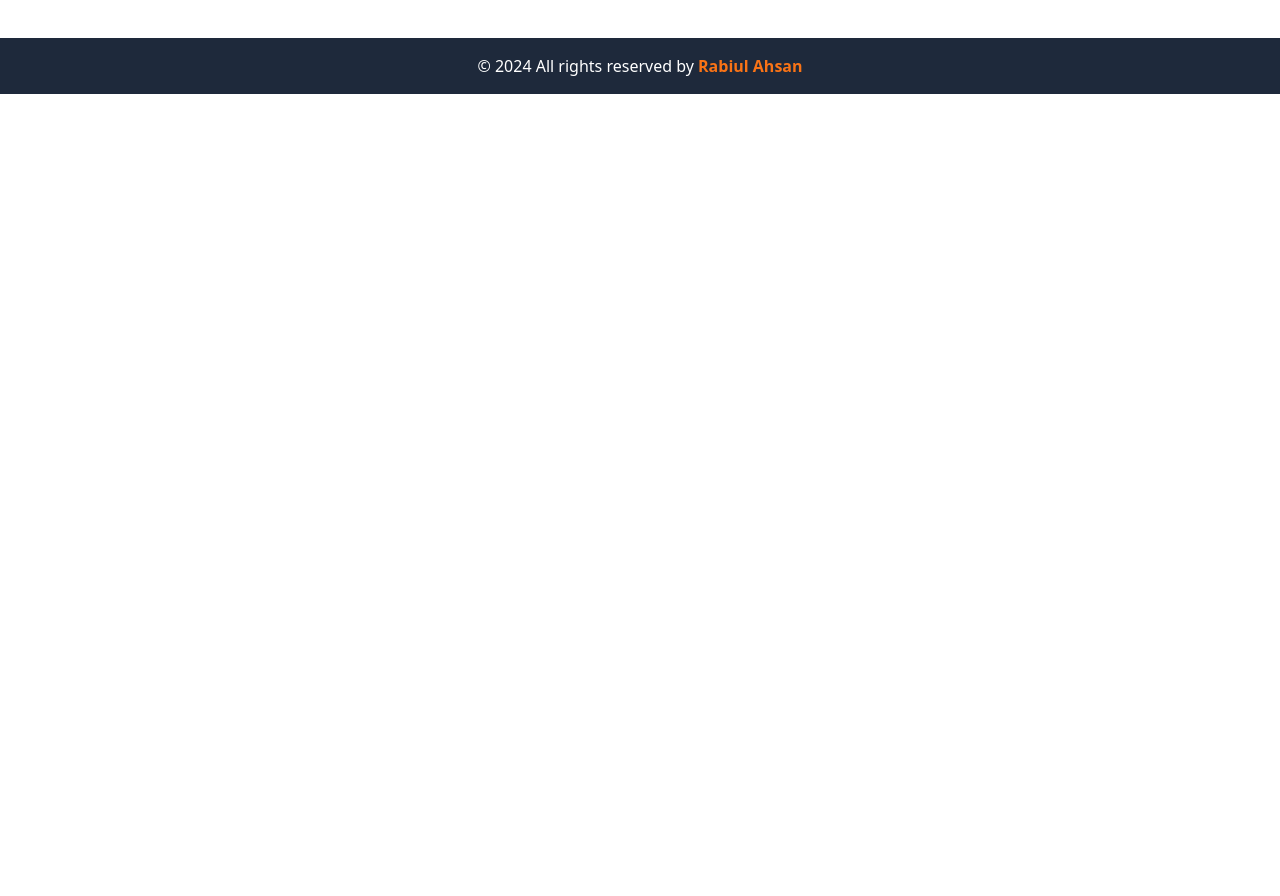
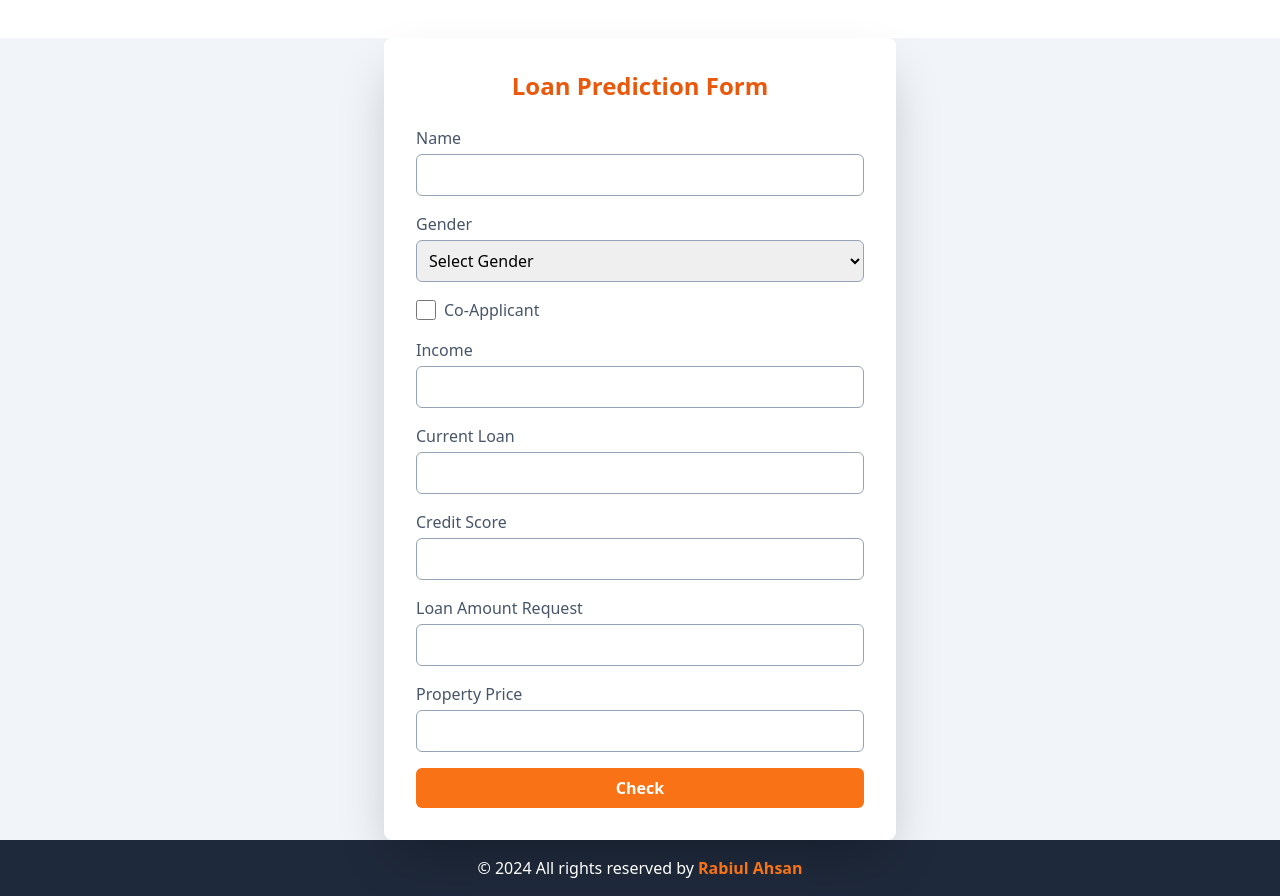
Before and after one commit to rabiulahsan/loan-pediciton-client, a React (Vite) app: page / in a window 1280 px wide. Shown: the part 1100-1996 px from the top of the page. Before the commit the page ends 1194 px from the top, so only its background shows below. Built offline with nearby package versions, Linux system fonts and the light colour scheme.

Commit message:
created the form

```diff
--- a/src/Components/FormSection.jsx
+++ b/src/Components/FormSection.jsx
@@ -1,5 +1,207 @@
+import { useState, useEffect } from "react";
 const FormSection = () => {
-  return <div></div>;
+  const [formData, setFormData] = useState({
+    name: "",
+    gender: "",
+    co_applicant: false,
+    income: "",
+    current_loan: "",
+    credit_score: "",
+    loan_amount_request: "",
+    property_price: "",
+  });
+
+  const [amountName, setAmountName] = useState(null); // State for storing loan amount result
+  const [shouldFetch, setShouldFetch] = useState(false); // Trigger for fetch request
+
+  const handleChange = (e) => {
+    const { name, value, type, checked } = e.target;
+    setFormData({
+      ...formData,
+      [name]: type === "checkbox" ? checked : value,
+    });
+  };
+
+  const handleSubmit = (e) => {
+    e.preventDefault();
+    setShouldFetch(true); // Trigger the fetch on form submission
+  };
+
+  useEffect(() => {
+    if (!shouldFetch) return;
+
+    const body = {
+      age: 65, // Static value for example; adjust as needed
+      income_stability: formData.income >= 5000 ? "High" : "Low",
+      co_applicant: formData.co_applicant ? 1 : 0,
+      income: parseFloat(formData.income),
+      current_loan: parseInt(formData.current_loan, 10),
+      credit_score: parseInt(formData.credit_score, 10),
+      loan_amount_request: parseInt(formData.loan_amount_request, 10),
+      property_price: parseInt(formData.property_price, 10),
+    };
+
+    const fetchLoanAmount = async () => {
+      try {
+        const response = await fetch("http://localhost:5000/predictdata", {
+          method: "POST",
+          headers: { "Content-Type": "application/json" },
+          body: JSON.stringify(body),
+        });
+        const result = await response.json();
+        setAmountName(result.loan_amount); // Update state with the loan amount
+        alert("Loan amount predicted successfully!");
+      } catch (error) {
+        console.error("Error submitting data:", error);
+        alert("Failed to submit data.");
+      } finally {
+        setShouldFetch(false); // Reset trigger
+      }
+    };
+
+    fetchLoanAmount();
+  }, [shouldFetch, formData]);
+
+  return (
+    <div className="min-h-screen bg-slate-100 flex items-center justify-center">
+      <div className="bg-white shadow-2xl rounded-lg p-8 max-w-lg w-full">
+        <h1 className="text-2xl font-bold text-orange-600 mb-6 text-center">
+          Loan Prediction Form
+        </h1>
+        <form onSubmit={handleSubmit} className="space-y-4">
+          {/* Name */}
+          <div>
+            <label className="block text-slate-600 font-medium mb-1">
+              Name
+            </label>
+            <input
+              type="text"
+              name="name"
+              value={formData.name}
+              onChange={handleChange}
+              required
+              className="w-full p-2 border border-slate-400 rounded-md focus:outline-none focus:ring-2 focus:ring-orange-500"
+            />
+          </div>
+          {/* Gender */}
+          <div>
+            <label className="block text-slate-600 font-medium mb-1">
+              Gender
+            </label>
+            <select
+              name="gender"
+              value={formData.gender}
+              onChange={handleChange}
+              required
+              className="w-full p-2 border border-slate-400 rounded-md focus:outline-none focus:ring-2 focus:ring-orange-500"
+            >
+              <option value="" disabled>
+                Select Gender
+              </option>
+              <option value="Male">Male</option>
+              <option value="Female">Female</option>
+              <option value="Other">Other</option>
+            </select>
+          </div>
+          {/* Co-Applicant */}
+          <div className="flex items-center space-x-2">
+            <input
+              type="checkbox"
+              name="co_applicant"
+              checked={formData.co_applicant}
+              onChange={handleChange}
+              className="h-5 w-5 text-orange-500 focus:ring-orange-500"
+            />
+            <label className="text-slate-600 font-medium">Co-Applicant</label>
+          </div>
+          {/* Income */}
+          <div>
+            <label className="block text-slate-600 font-medium mb-1">
+              Income
+            </label>
+            <input
+              type="number"
+              name="income"
+              value={formData.income}
+              onChange={handleChange}
+              required
+              className="w-full p-2 border border-slate-400 rounded-md focus:outline-none focus:ring-2 focus:ring-orange-500"
+            />
+          </div>
+          {/* Current Loan */}
+          <div>
+            <label className="block text-slate-600 font-medium mb-1">
+              Current Loan
+            </label>
+            <input
+              type="number"
+              name="current_loan"
+              value={formData.current_loan}
+              onChange={handleChange}
+              required
+              className="w-full p-2 border border-slate-400 rounded-md focus:outline-none focus:ring-2 focus:ring-orange-500"
+            />
+          </div>
+          {/* Credit Score */}
+          <div>
+            <label className="block text-slate-600 font-medium mb-1">
+              Credit Score
+            </label>
+            <input
+              type="number"
+              name="credit_score"
+              value={formData.credit_score}
+              onChange={handleChange}
+              required
+              className="w-full p-2 border border-slate-400 rounded-md focus:outline-none focus:ring-2 focus:ring-orange-500"
+            />
+          </div>
+          {/* Loan Amount Request */}
+          <div>
+            <label className="block text-slate-600 font-medium mb-1">
+              Loan Amount Request
+            </label>
+            <input
+              type="number"
+              name="loan_amount_request"
+              value={formData.loan_amount_request}
+              onChange={handleChange}
+              required
+              className="w-full p-2 border border-slate-400 rounded-md focus:outline-none focus:ring-2 focus:ring-orange-500"
+            />
+          </div>
+          {/* Property Price */}
+          <div>
+            <label className="block text-slate-600 font-medium mb-1">
+              Property Price
+            </label>
+            <input
+              type="number"
+              name="property_price"
+              value={formData.property_price}
+              onChange={handleChange}
+              required
+              className="w-full p-2 border border-slate-400 rounded-md focus:outline-none focus:ring-2 focus:ring-orange-500"
+            />
+          </div>
+          {/* Submit Button */}
+          <button
+            type="submit"
+            className="w-full bg-orange-500 hover:bg-orange-600 text-white font-bold py-2 px-4 rounded-md focus:outline-none focus:ring-2 focus:ring-orange-500"
+          >
+            Check
+          </button>
+        </form>
+
+        {/* Result */}
+        {amountName !== null && (
+          <div className="mt-6 text-center text-orange-600 font-bold text-lg">
+            Predicted Loan Amount: {amountName}
+          </div>
+        )}
+      </div>
+    </div>
+  );
 };
 
 export default FormSection;
```
